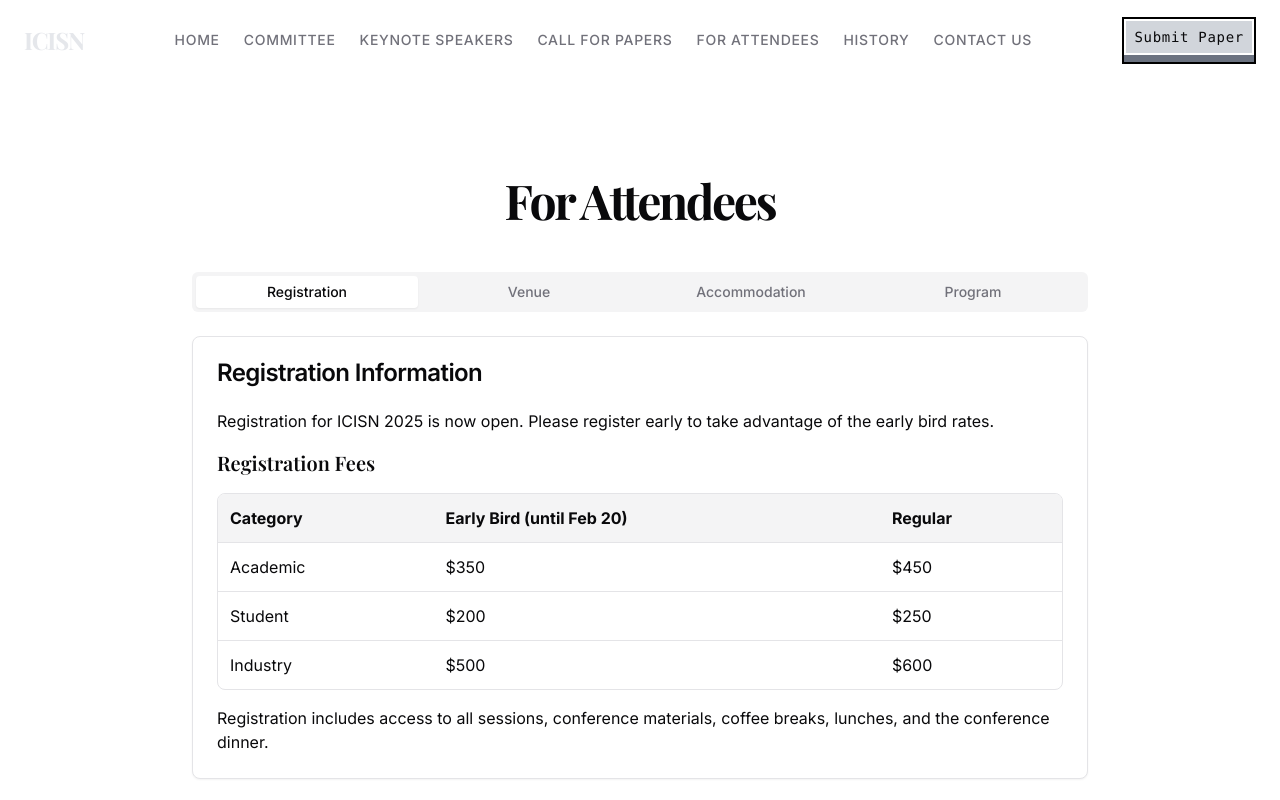
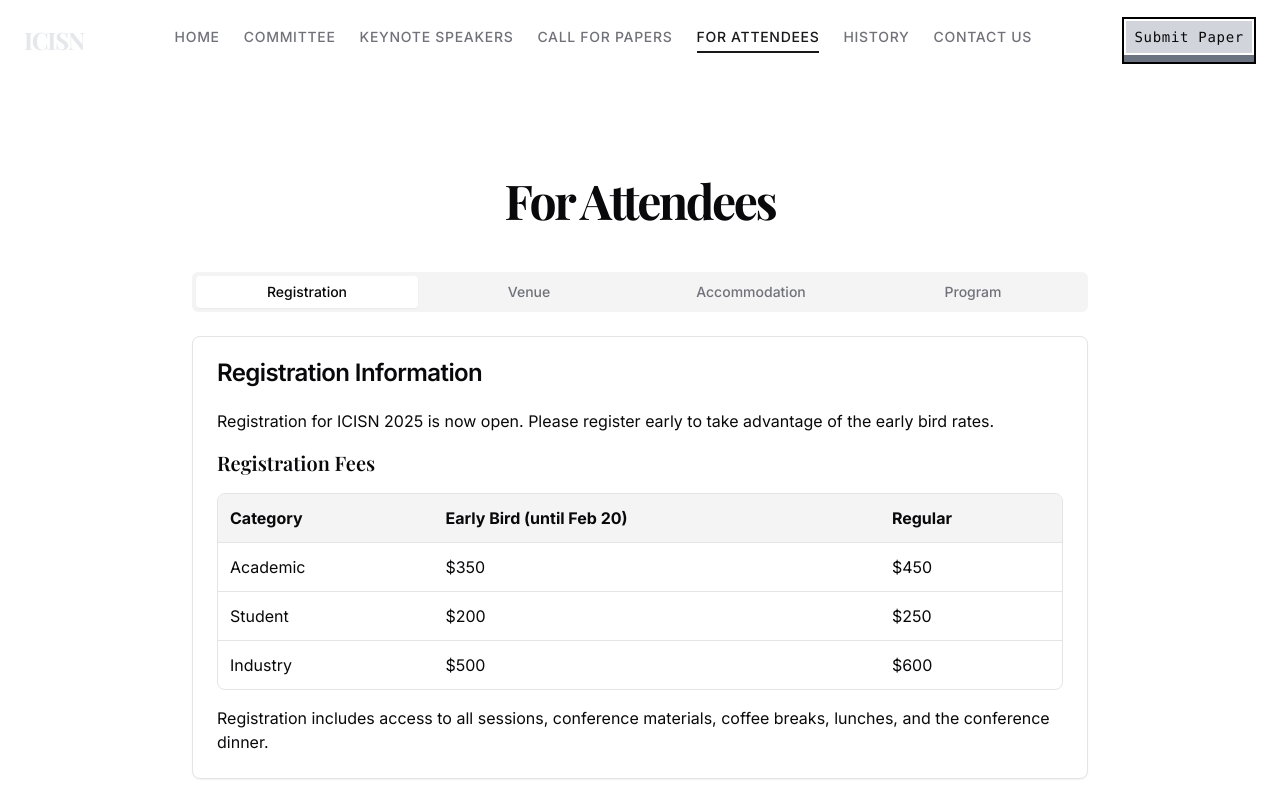
Before and after one commit to SkundKumar/icisn-conference, a Next.js app: page /for-attendees in a window 1280 px wide. Shown: the top 800 px of the page. Built offline with nearby package versions, Linux system fonts and the light colour scheme; a web font is replaced by a local one.

Commit message:
template

```diff
--- a/components/header.tsx
+++ b/components/header.tsx
@@ -9,12 +9,12 @@ import { usePathname } from "next/navigation"
 
 const navItems = [
   { name: "HOME", path: "/" },
-  { name: "COMMITTEE", path: "#" },
-  { name: "KEYNOTE SPEAKERS", path: "#" },
-  { name: "CALL FOR PAPERS", path: "#" },
-  { name: "FOR ATTENDEES", path: "#" },
-  { name: "HISTORY", path: "#" },
-  { name: "CONTACT US", path: "#" },
+  { name: "COMMITTEE", path: "/committee" },
+  { name: "KEYNOTE SPEAKERS", path: "/keynote-speakers" },
+  { name: "CALL FOR PAPERS", path: "/call-for-papers" },
+  { name: "FOR ATTENDEES", path: "/for-attendees" },
+  { name: "HISTORY", path: "/history" },
+  { name: "CONTACT US", path: "/contact" },
 ]
 
 export default function Header() {
```
